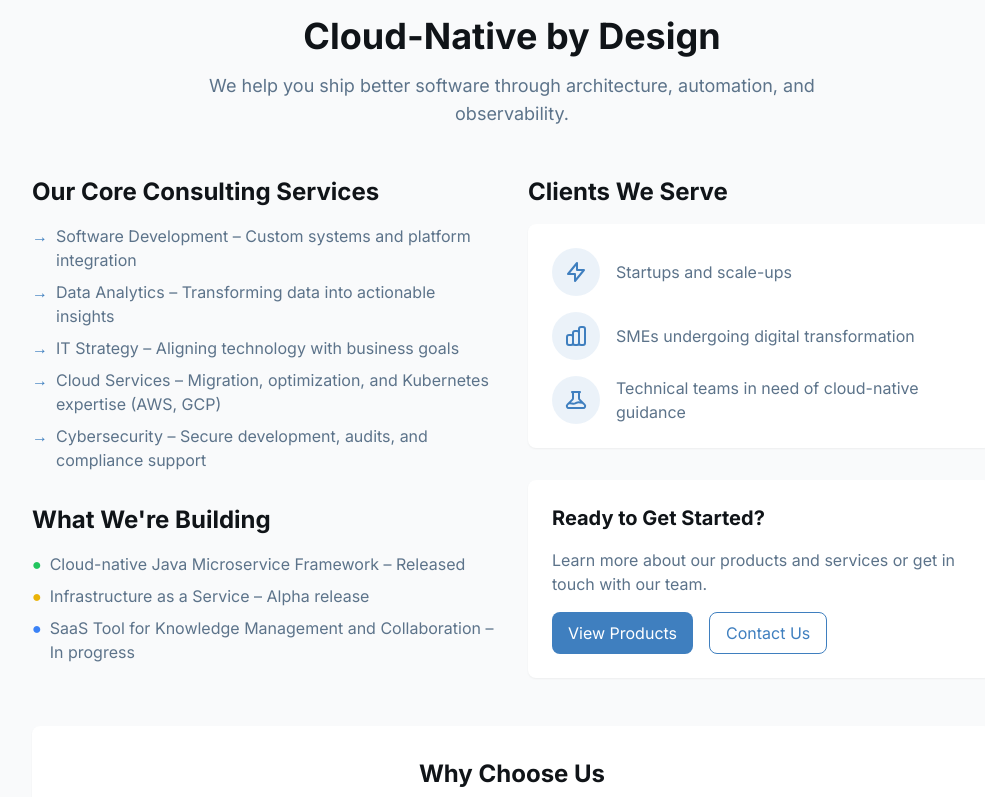
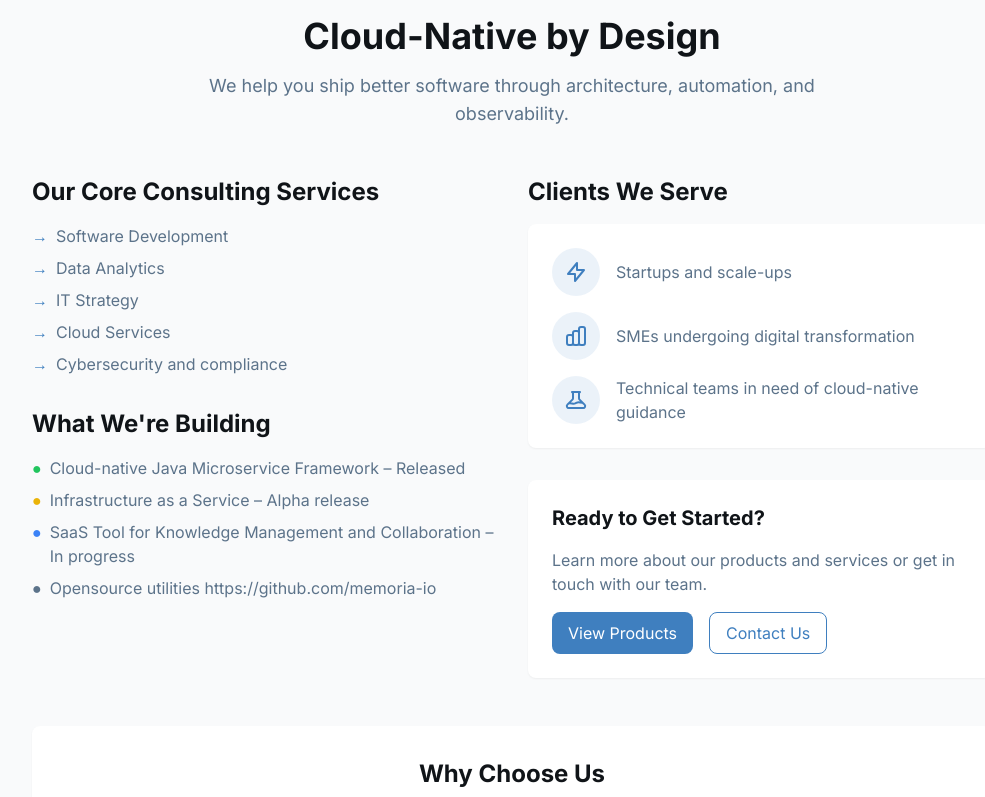
Before and after one commit to memoria-io/memoria-io.github.io, a Vue app: page / in a window 1280 px wide. Shown: the part 606-1403 px from the top of the page, without its empty margins (128-1113 px from the left). Built offline with nearby package versions, Linux system fonts and the light colour scheme.

Commit message:
clean up

```diff
--- a/src/pages/Home.vue
+++ b/src/pages/Home.vue
@@ -24,23 +24,23 @@
             <ul class="space-y-2 text-[#5c738a]">
               <li class="flex items-start">
                 <span class="text-[#3f7fbf] mr-2">→</span>
-                <span>Software Development – Custom systems and platform integration</span>
+                <span>Software Development</span>
               </li>
               <li class="flex items-start">
                 <span class="text-[#3f7fbf] mr-2">→</span>
-                <span>Data Analytics – Transforming data into actionable insights</span>
+                <span>Data Analytics</span>
               </li>
               <li class="flex items-start">
                 <span class="text-[#3f7fbf] mr-2">→</span>
-                <span>IT Strategy – Aligning technology with business goals</span>
+                <span>IT Strategy</span>
               </li>
               <li class="flex items-start">
                 <span class="text-[#3f7fbf] mr-2">→</span>
-                <span>Cloud Services – Migration, optimization, and Kubernetes expertise (AWS, GCP)</span>
+                <span>Cloud Services</span>
               </li>
               <li class="flex items-start">
                 <span class="text-[#3f7fbf] mr-2">→</span>
-                <span>Cybersecurity – Secure development, audits, and compliance support</span>
+                <span>Cybersecurity and compliance</span>
               </li>
             </ul>
           </section>
@@ -59,6 +59,11 @@
               <li class="flex items-start">
                 <span class="text-blue-500 mr-2">●</span>
                 <span>SaaS Tool for Knowledge Management and Collaboration – In progress</span>
+              </li>
+              <li class="flex items-start">
+                <span class="text-brown-500 mr-2">●</span>
+                <span>Opensource utilities <a href="https://github.com/memoria-io" target="_blank"
+                    rel="noopener noreferrer">https://github.com/memoria-io</a></span>
               </li>
             </ul>
           </section>
```
